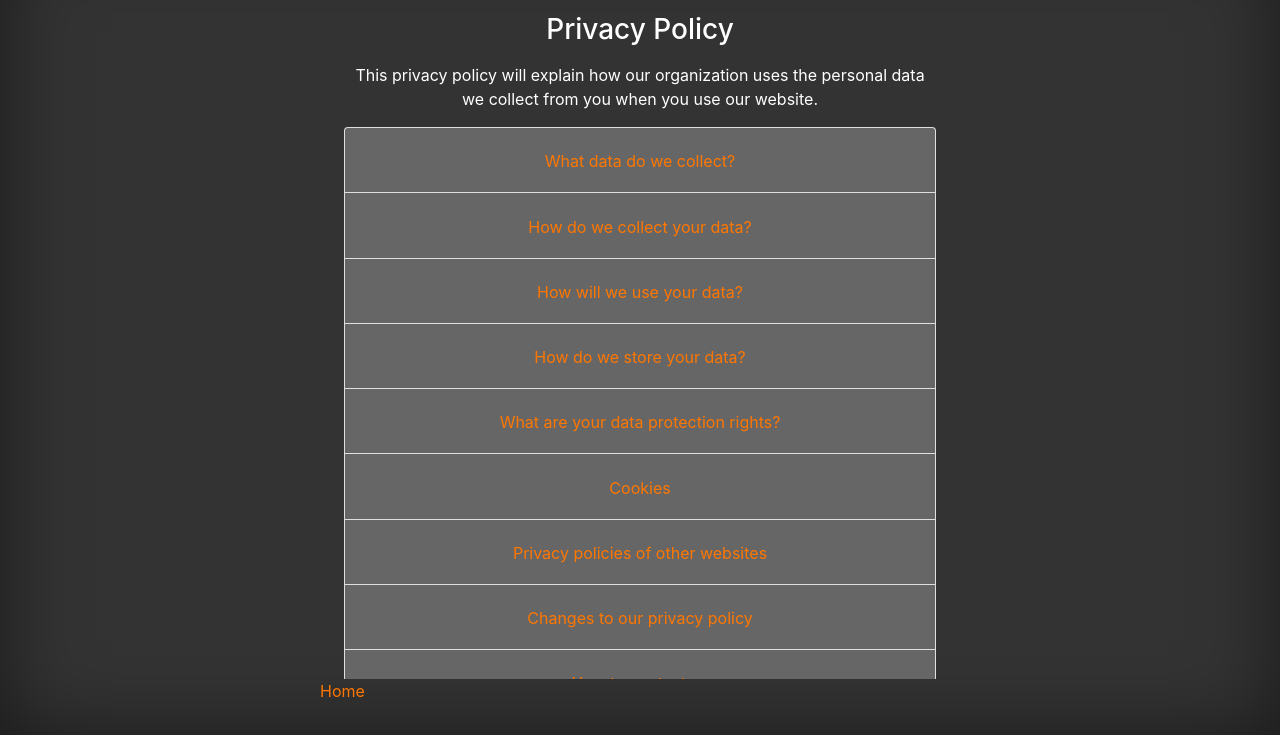
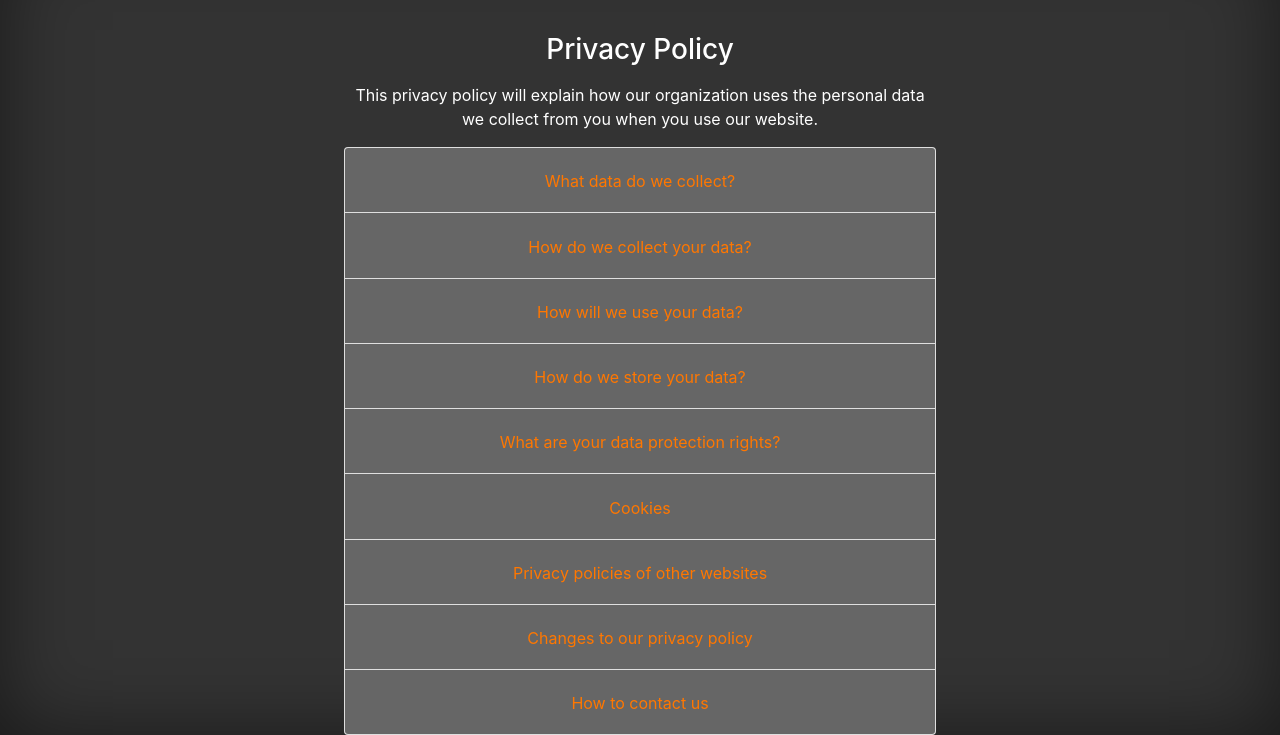
Before and after one commit to schw4rzlicht/smarttag, a website: page src/privacy.html in a window 1280 px wide. Shown: the part 65-800 px from the top of the page. Drawn offline with nearby package versions, Linux system fonts and the light colour scheme; files that its build step writes are made by us from their sources.

Commit message:
Updating layout

```diff
--- a/src/scss/style.scss
+++ b/src/scss/style.scss
@@ -4,22 +4,25 @@
  * Base structure
  */
 
-html,
-body {
+html {
   height: 100%;
   background-color: $background-color;
   overflow: hidden;
 }
 
 body {
+  height: 100%;
   display: -ms-flexbox;
   display: flex;
   color: $text-color;
   box-shadow: inset 0 0 5rem rgba(0, 0, 0, .5);
+  overflow-y: auto;
+  background-color: transparent;
 }
 
 main {
-  overflow-y: auto;
+  margin-top: 20px;
+  margin-bottom: 20px;
 }
 
 /*
```
